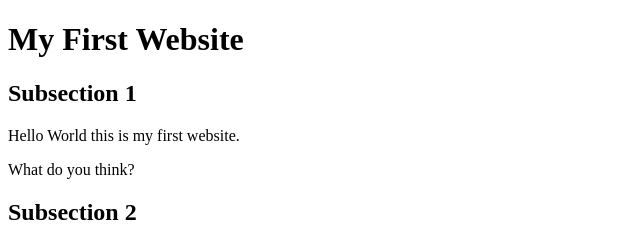
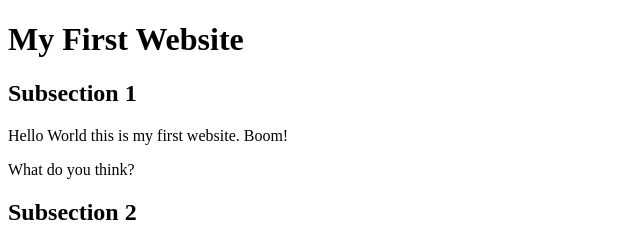
Before and after one commit to Nethyrion/dipping-toes-in, a plain HTML site: page index.html in a window 1280 px wide. Shown: the top 240 px of the page, 0-640 px from the left. Drawn offline with Linux system fonts and the light colour scheme.

Commit message:
Add 'Boom!' to the first paragraph in index.html

```diff
--- a/index.html
+++ b/index.html
@@ -9,7 +9,7 @@
     <h1>My First Website</h1>
     <div>
       <h2>Subsection 1</h2>
-      <p>Hello World this is my first website.</p>
+      <p>Hello World this is my first website. Boom!</p>
       <p>What do you think?</p>
     </div>
     <div>
```
